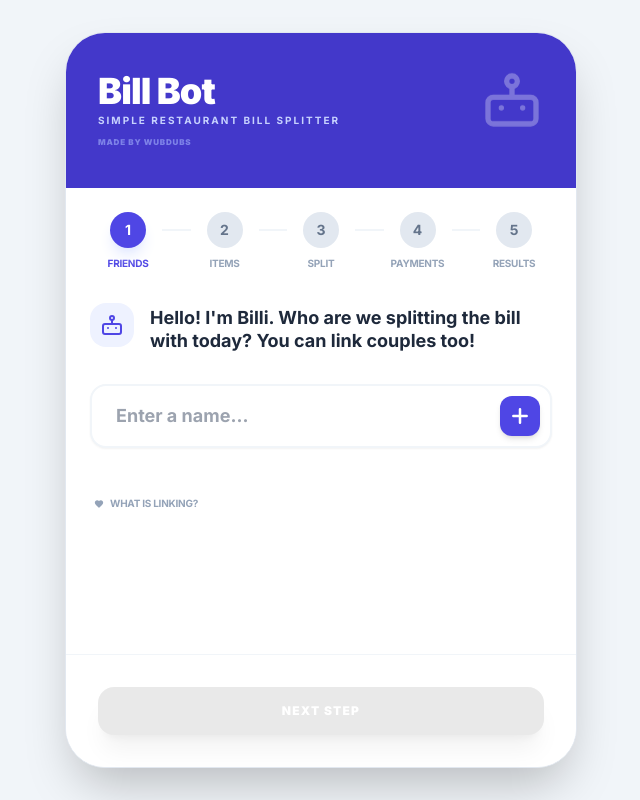
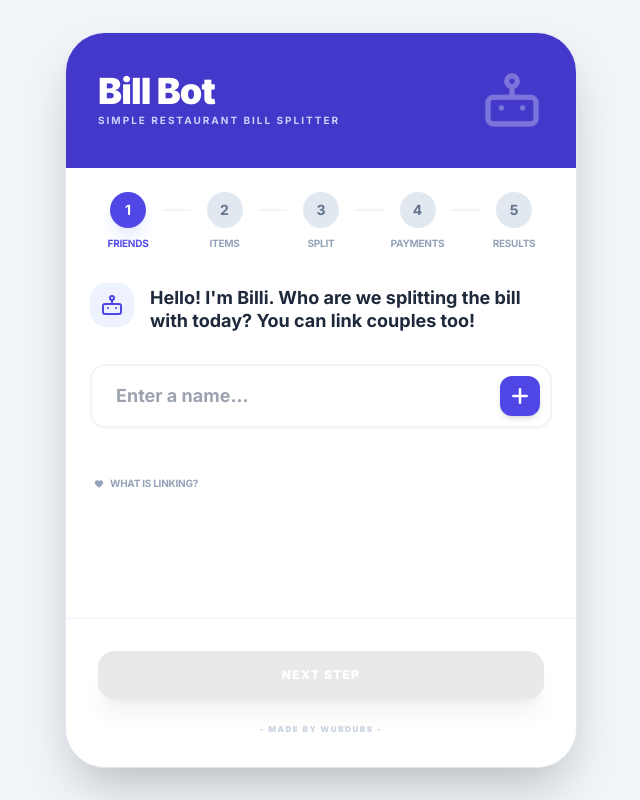
Before and after one commit to windyzn/restaurant-bill-bot, a React (Vite) app: page / in a window 1280 px wide. Shown: the whole page, without its empty margins (319-959 px from the left). Built offline with nearby package versions, Linux system fonts and the light colour scheme.

Commit message:
feat: Improve UI layout and remove developer attribution
Refactors the main content area to enable vertical scrolling for better handling of longer content. Also removes the "made by wubdubs" attribution from the header to streamline the UI.

```diff
--- a/App.tsx
+++ b/App.tsx
@@ -266,11 +266,10 @@ const App: React.FC = () => {
           <div className="relative z-10 flex flex-col items-start gap-1">
             <h1 className="text-4xl font-black tracking-tight leading-none">Bill Bot</h1>
             <p className="text-indigo-200 text-[10px] font-bold uppercase tracking-[0.2em] whitespace-nowrap">Simple restaurant bill splitter</p>
-            <p className="text-indigo-300/60 text-[8px] font-black uppercase tracking-widest mt-1">made by wubdubs</p>
           </div>
         </header>
 
-        <main className="p-6 flex-1 bg-white flex flex-col relative">
+        <main className="p-6 flex-1 bg-white flex flex-col relative overflow-y-auto no-scrollbar">
           <StepProgress currentStep={step} onStepClick={goToStep} />
 
           <div className="mb-8 flex items-start gap-4 animate-in fade-in slide-in-from-top-2 duration-700">
@@ -551,7 +550,7 @@ const App: React.FC = () => {
           )}
 
           {step === 5 && (
-            <div className="space-y-8 animate-in zoom-in-95 duration-500 flex-1 flex flex-col relative pb-6">
+            <div className="space-y-8 animate-in zoom-in-95 duration-500 flex-1 flex flex-col relative">
               <div className="text-center">
                 <div className="w-20 h-20 bg-indigo-600 rounded-full flex items-center justify-center mx-auto shadow-2xl shadow-indigo-100 text-white mb-6">
                     <svg className="w-10 h-10" fill="none" stroke="currentColor" viewBox="0 0 24 24"><path strokeLinecap="round" strokeLinejoin="round" strokeWidth="3" d="M5 13l4 4L19 7"/></svg>
@@ -610,11 +609,18 @@ const App: React.FC = () => {
           )}
         </main>
 
-        <footer className="p-8 bg-white border-t border-slate-100 flex gap-4 sticky bottom-0 z-[60]">
-          {step > 1 && <button onClick={prevStep} className="flex-1 bg-white border-2 border-slate-200 text-slate-400 font-black py-4 rounded-2xl hover:bg-slate-50 transition-all uppercase text-[10px] tracking-widest">Back</button>}
-          <button onClick={step === 5 ? () => window.location.reload() : nextStep} disabled={step === 1 && friends.length < 2} className={`flex-[2] py-4 rounded-2xl font-black uppercase text-xs tracking-widest text-white shadow-xl transition-all ${ (step === 1 && friends.length < 2) ? 'bg-slate-300 shadow-none grayscale opacity-50' : 'bg-indigo-600 hover:bg-indigo-700 active:scale-[0.98]' }`}>
-            {step === 5 ? 'New Bill Split 🤖' : 'Next Step'}
-          </button>
+        <footer className="p-8 bg-white border-t border-slate-100 flex flex-col gap-4 sticky bottom-0 z-[60]">
+          <div className="flex gap-4">
+            {step > 1 && <button onClick={prevStep} className="flex-1 bg-white border-2 border-slate-200 text-slate-400 font-black py-4 rounded-2xl hover:bg-slate-50 transition-all uppercase text-[10px] tracking-widest">Back</button>}
+            <button onClick={step === 5 ? () => window.location.reload() : nextStep} disabled={step === 1 && friends.length < 2} className={`flex-[2] py-4 rounded-2xl font-black uppercase text-xs tracking-widest text-white shadow-xl transition-all ${ (step === 1 && friends.length < 2) ? 'bg-slate-300 shadow-none grayscale opacity-50' : 'bg-indigo-600 hover:bg-indigo-700 active:scale-[0.98]' }`}>
+              {step === 5 ? 'New Bill Split 🤖' : 'Next Step'}
+            </button>
+          </div>
+          <div className="text-center pt-2">
+            <p className="text-[8px] font-black uppercase text-slate-300 tracking-[0.2em] pointer-events-none whitespace-nowrap">
+              - made by wubdubs -
+            </p>
+          </div>
         </footer>
       </div>
     </div>
```
